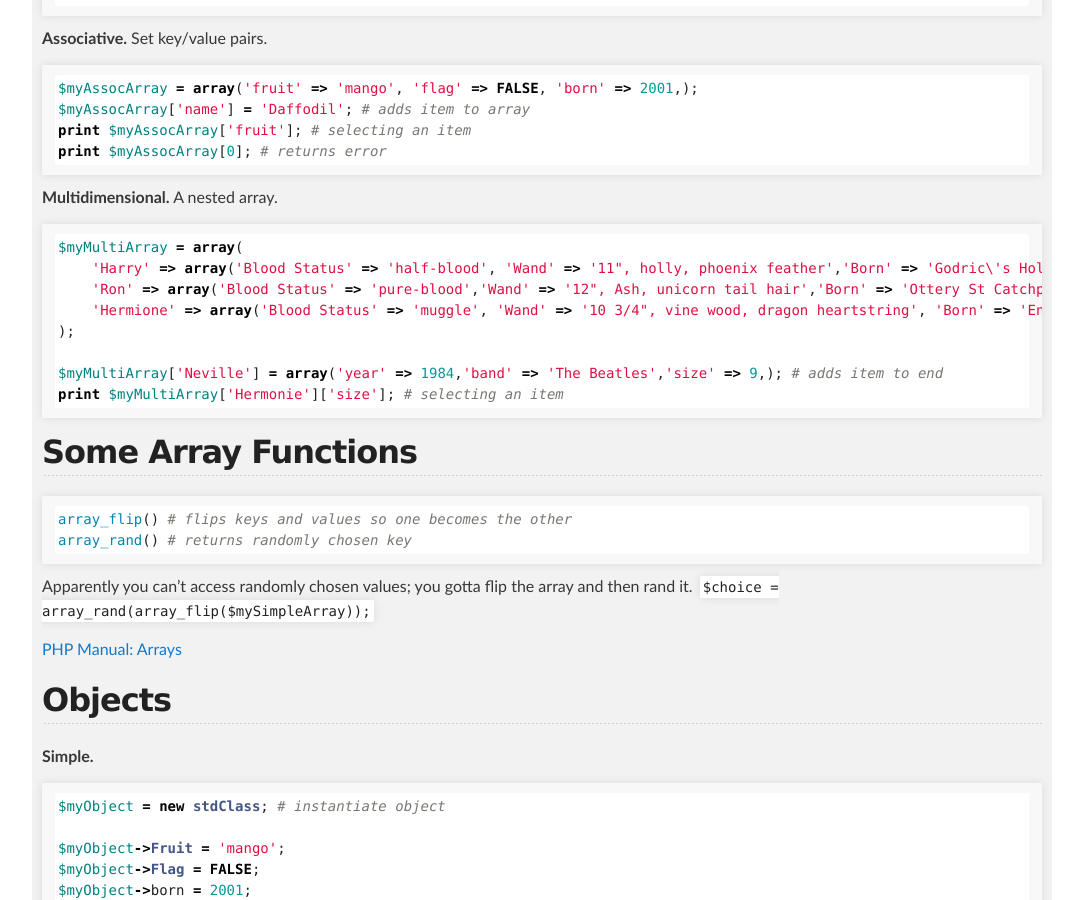
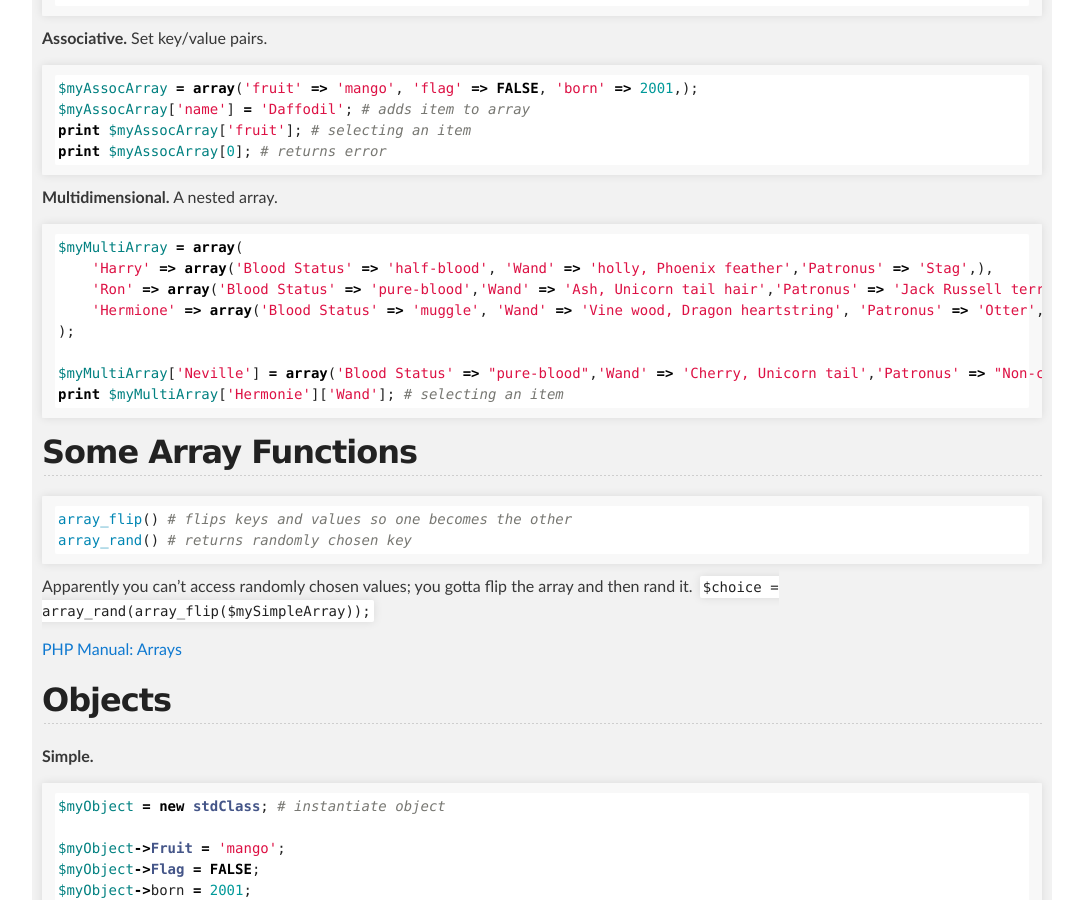
Before and after one commit to cathysnider/cathysnider.github.io, a Jekyll site: the page built from php.md, in a window 1280 px wide and 900 px high, scrolled down 976 px. Shown: the whole window, without its empty margins (98-1181 px from the left). Built offline with Jekyll 4.4.1, drawn with Linux system fonts in a browser that asks for light colours.

Commit message:
update multiDim Array

````diff
--- a/php.md
+++ b/php.md
@@ -45,13 +45,13 @@ print $myAssocArray[0]; # returns error
 **Multidimensional.** A nested array.
 ```php
 $myMultiArray = array(
-    'Harry' => array('Blood Status' => 'half-blood', 'Wand' => '11", holly, phoenix feather','Born' => 'Godric\'s Hollow, England',),
-    'Ron' => array('Blood Status' => 'pure-blood','Wand' => '12", Ash, unicorn tail hair','Born' => 'Ottery St Catchpole, Devon, England,',),
-    'Hermione' => array('Blood Status' => 'muggle', 'Wand' => '10 3/4", vine wood, dragon heartstring', 'Born' => 'England',)
+    'Harry' => array('Blood Status' => 'half-blood', 'Wand' => 'holly, Phoenix feather','Patronus' => 'Stag',),
+    'Ron' => array('Blood Status' => 'pure-blood','Wand' => 'Ash, Unicorn tail hair','Patronus' => 'Jack Russell terrier',),
+    'Hermione' => array('Blood Status' => 'muggle', 'Wand' => 'Vine wood, Dragon heartstring', 'Patronus' => 'Otter',)
 );
 
-$myMultiArray['Neville'] = array('year' => 1984,'band' => 'The Beatles','size' => 9,); # adds item to end
-print $myMultiArray['Hermonie']['size']; # selecting an item
+$myMultiArray['Neville'] = array('Blood Status' => "pure-blood",'Wand' => 'Cherry, Unicorn tail','Patronus' => "Non-corporeal",); # adds item to end
+print $myMultiArray['Hermonie']['Wand']; # selecting an item
 ```
 
 ## Some Array Functions
````
